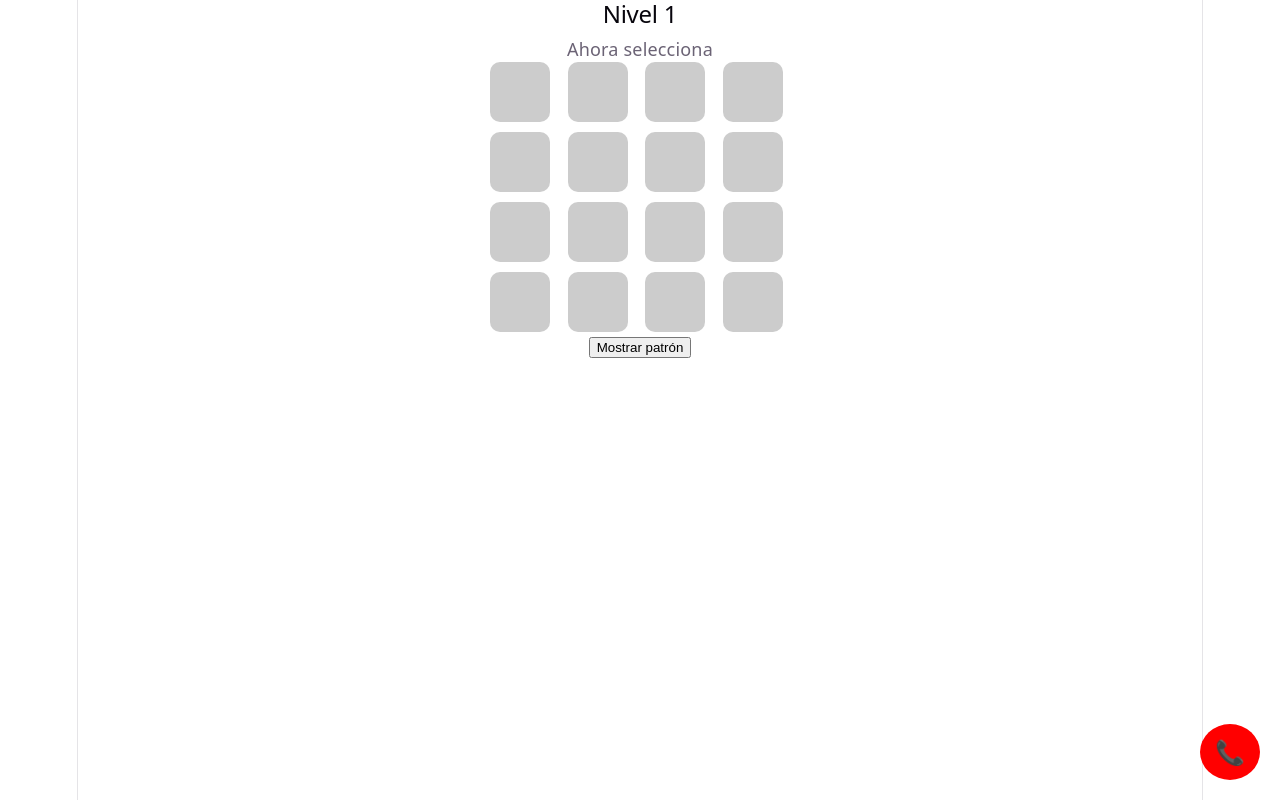
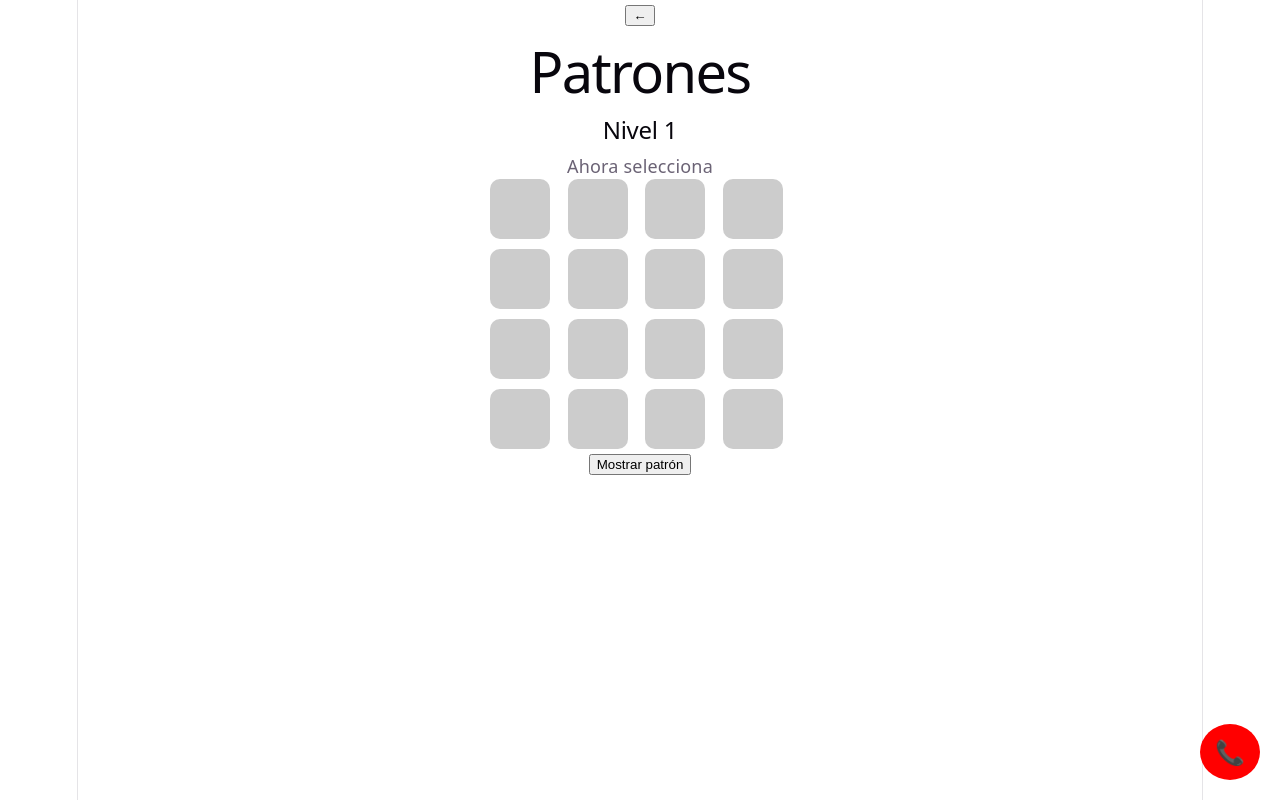
Before and after one commit to l2202/reminisi, a React (Vite) app: page /patrones in a window 1280 px wide. Built offline with nearby package versions, Linux system fonts and the light colour scheme; no server answers.

Commit message:
Agregada navegación al juego de patrones

```diff
--- a/src/games/Patrones.jsx
+++ b/src/games/Patrones.jsx
@@ -1,6 +1,9 @@
 import { useState, useEffect } from "react";
+import { useNavigate } from "react-router-dom";
 
 export default function Patrones() {
+    const navigate = useNavigate();
+
   const [nivel, setNivel] = useState(1);
   const [pattern, setPattern] = useState([]);
   const [selected, setSelected] = useState([]);
@@ -97,6 +100,12 @@ export default function Patrones() {
 
   return (
     <div className="pattern-game">
+      <div className="navigate-header">
+        <button className="back-btn" onClick={() => navigate(-1)}>
+          ←
+        </button>
+        <h1>Patrones</h1>
+      </div>
       <h2>Nivel {nivel}</h2>
       <p>{mensaje}</p>
 
```
